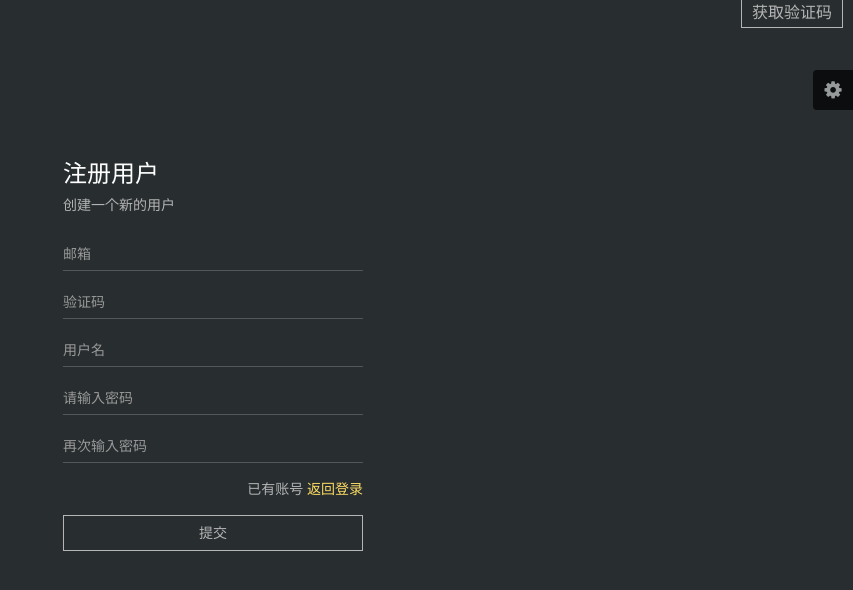
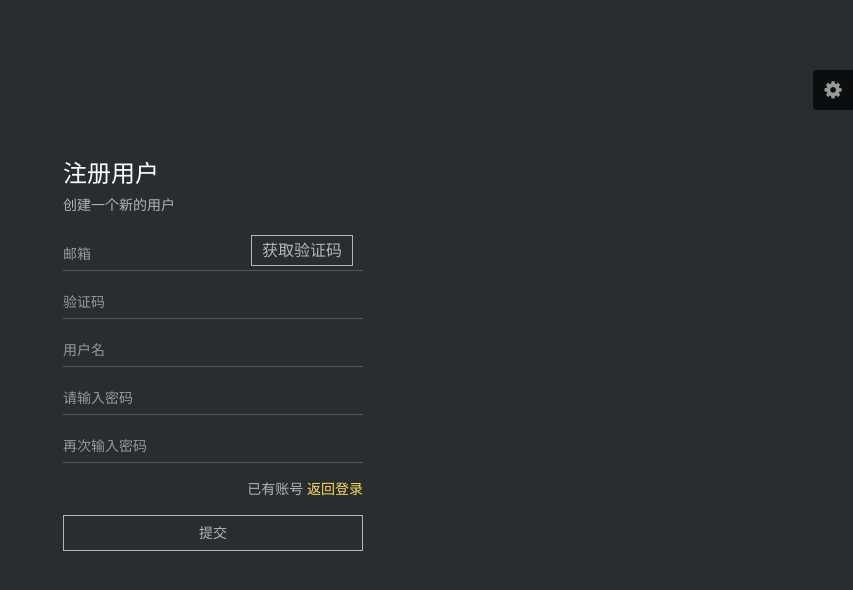
Before and after one commit to blskyehome/web, a PHP site: page /sign-up.php in a window 1280 px wide. Shown: the top 590 px of the page, without its empty margins (427-1280 px from the left). Run offline with PHP 8.4, Linux system fonts and the light colour scheme.

Commit message:
注册页面修复bug

```diff
--- a/assets/css/app.css
+++ b/assets/css/app.css
@@ -961,6 +961,7 @@ ul.tpl-dropdown-content .tpl-dropdown-menu-messages-item .menu-messages-content
 }
 .theme-white .tpl-form-line-form .am-form-group {
   /*padding: 20px 0;*/
+  position: relative;
 }
 .theme-white .tpl-form-line-form .am-form-label .tpl-form-line-small-title {
   color: #999;
@@ -1593,6 +1594,7 @@ ul.tpl-dropdown-content .tpl-dropdown-menu-messages-item .menu-messages-content
 }
 .theme-black .tpl-form-line-form .am-form-group {
   /*padding: 20px 0;*/
+  position: relative;
 }
 .theme-black .tpl-form-line-form .am-form-label .tpl-form-line-small-title {
   color: #999;
```
